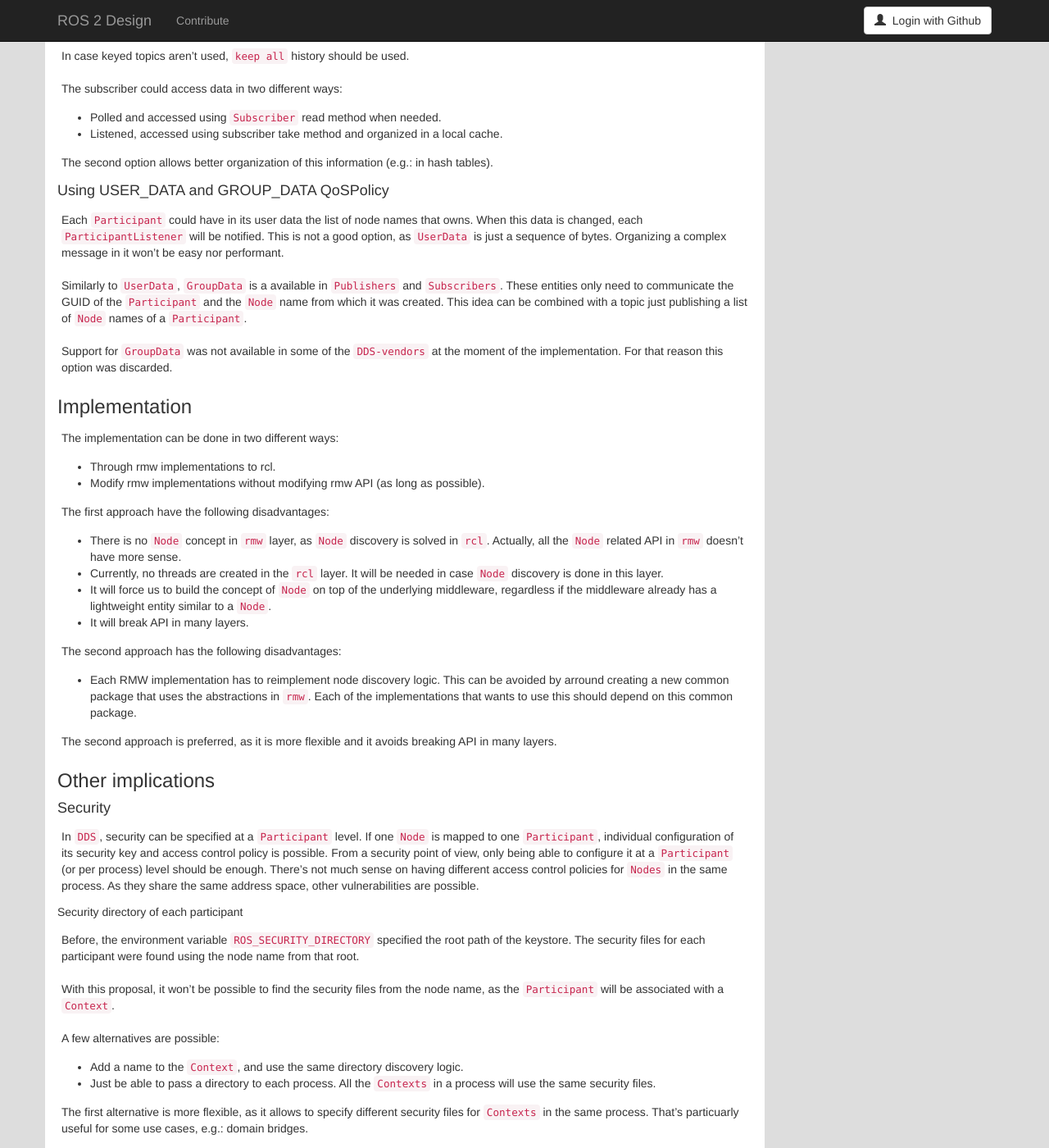
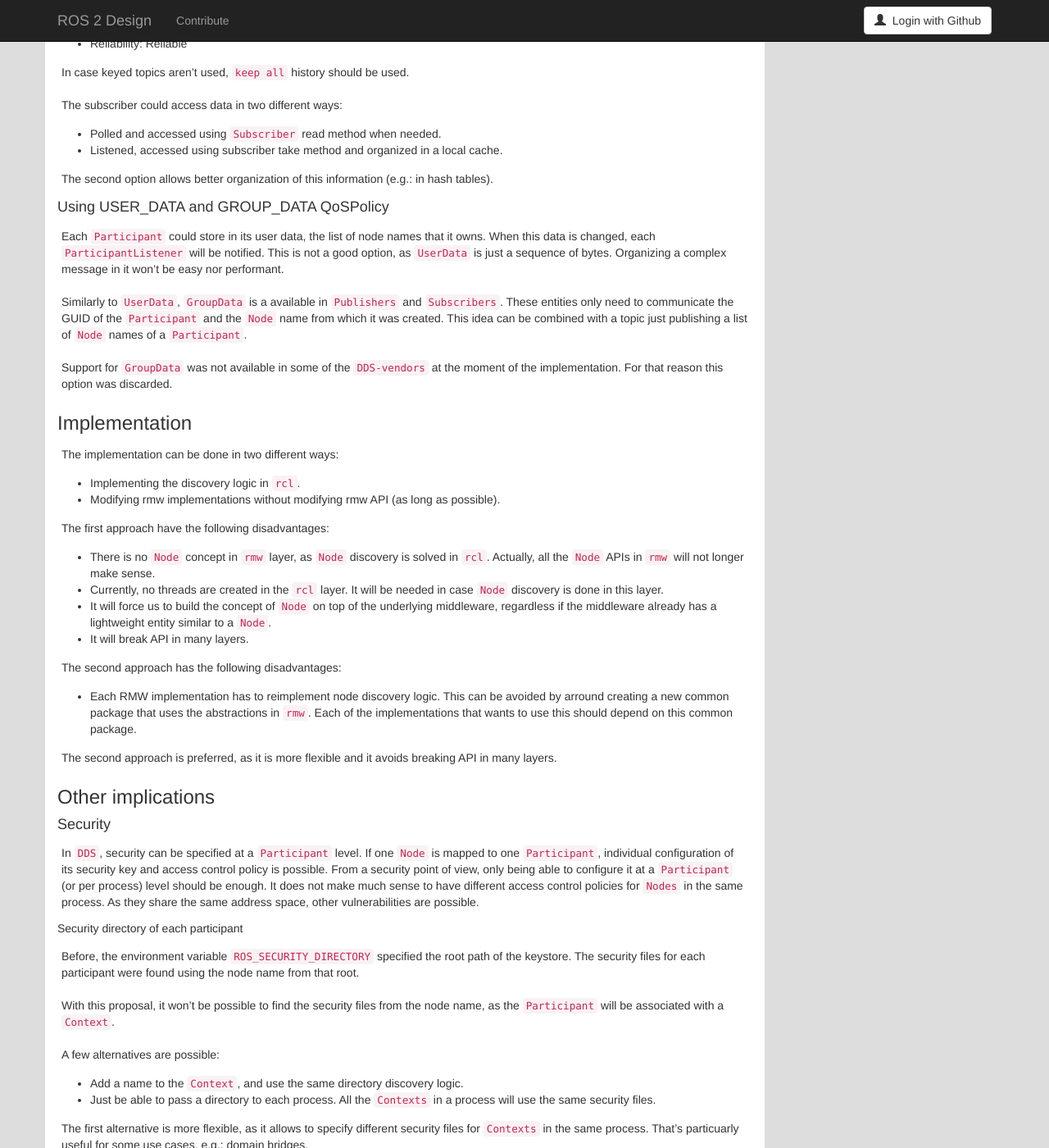
Before and after one commit to ros2/design, a Jekyll site: the page built from articles/151_node_to_participant_mapping.md, in a window 1280 px wide and 1400 px high, scrolled down 2264 px. Shown: the whole window at 82% size. Built offline with Jekyll 4.4.1, drawn with Linux system fonts in a browser that asks for light colours; nearby versions of some CDN libraries; some of the changed text lies outside the part shown.

Commit message:
Address more comments
Signed-off-by: Ivan Santiago Paunovic <ivanpauno@ekumenlabs.com>

```diff
--- a/articles/151_node_to_participant_mapping.md
+++ b/articles/151_node_to_participant_mapping.md
@@ -32,10 +32,10 @@
 `Participants` also group other entities, like `Publishers`, `Subscribers`, `Data Writters`, `Data Readers`, etc.
 But participants do more than that:
 
-- Each `Participant` does discovery by its own.
+- Each `Participant` participates in discovery.
   Creating more than one `Participant` increases cpu usage and network IO load.
 - Each `Participant` keeps track of other `Domain Participants` and DDS entities.
-  Using more than one will duplicate that data.
+  Using more than one will duplicate that data within a single process.
 - Each `Participant` may create multiple threads for event handling, discovery, etc.
   The number of threads created per participant depend on the DDS vendor (e.g.: [connext](https://community.rti.com/best-practices/create-few-domainparticipants-possible)).
 
@@ -139,7 +139,7 @@
 
 #### Using USER_DATA and GROUP_DATA QoSPolicy
 
-Each `Participant` could have in its user data the list of node names that owns.
+Each `Participant` could store in its user data, the list of node names that it owns.
 When this data is changed, each `ParticipantListener` will be notified.
 This is not a good option, as `UserData` is just a sequence of bytes.
 Organizing a complex message in it won't be easy nor performant.
@@ -155,12 +155,12 @@
 
 The implementation can be done in two different ways:
 
-- Through rmw implementations to rcl.
-- Modify rmw implementations without modifying rmw API (as long as possible).
+- Implementing the discovery logic in `rcl`.
+- Modifying rmw implementations without modifying rmw API (as long as possible).
 
 The first approach have the following disadvantages:
 - There is no `Node` concept in `rmw` layer, as `Node` discovery is solved in `rcl`.
-  Actually, all the `Node` related API in `rmw` doesn't have more sense.
+  Actually, all the `Node` APIs in `rmw` will not longer make sense.
 - Currently, no threads are created in the `rcl` layer.
   It will be needed in case `Node` discovery is done in this layer.
 - It will force us to build the concept of `Node` on top of the underlying middleware, regardless if the middleware already has a lightweight entity similar to a `Node`.
@@ -181,7 +181,7 @@
 In `DDS`, security can be specified at a `Participant` level.
 If one `Node` is mapped to one `Participant`, individual configuration of its security key and access control policy is possible.
 From a security point of view, only being able to configure it at a `Participant` (or per process) level should be enough.
-There's not much sense on having different access control policies for `Nodes` in the same process.
+It does not make much sense to have different access control policies for `Nodes` in the same process.
 As they share the same address space, other vulnerabilities are possible.
 
 ##### Security directory of each participant
@@ -240,20 +240,19 @@
 That option avoids receiving messages from `Publishers` within the same `Node`.
 This wasn't implemented in all the rmw implementations (e.g.: [FastRTPS](https://github.com/ros2/rmw_fastrtps/blob/099f9eed9a0f581447405fbd877c6d3b15f1f26e/rmw_fastrtps_cpp/src/rmw_subscription.cpp#L118)).
 
-For emulating this behavior, messages could be ignored by checking from what `Node` the `Publisher` was created.
-This should be possible by querying the state messages, or the local cache were they are organized.
+After this change, implementing this feature will be less direct.
+Some extra logic needs to be added in order to identify from which `Node` a `Publisher` was created.
 
 
 #### Intra process communication
 
 Currently, intra-process communication can be enable disabled in each `Publisher` and `Subscription`.
-There is only one reason for that: intraprocess communication doesn't support all QoS policies.
+An important reason for being able to selectively enable intra-process is that intraprocess communication doesn't support all QoS policies.
 
 Inter process messages from `Publishers` that can also communicate with a `Subscription` using the intra process layer are ignored before handling the callback.
 The same problem will happen when having only one `Participant` per context, and it can be solved in the same fashion.
 
 If in the future our intra process communication support all the QoS policies, we could forbid the possibility of enabling and dissabling it at `Node`, `Publisher`, `Subscription` level.
-Configuring intra process communication with `Context` granularity should be enough.
 
 #### Launching rclpy nodes
 
```
Also changed, not shown: other parts of articles/151_node_to_participant_mapping.md (+1 -1 lines).
